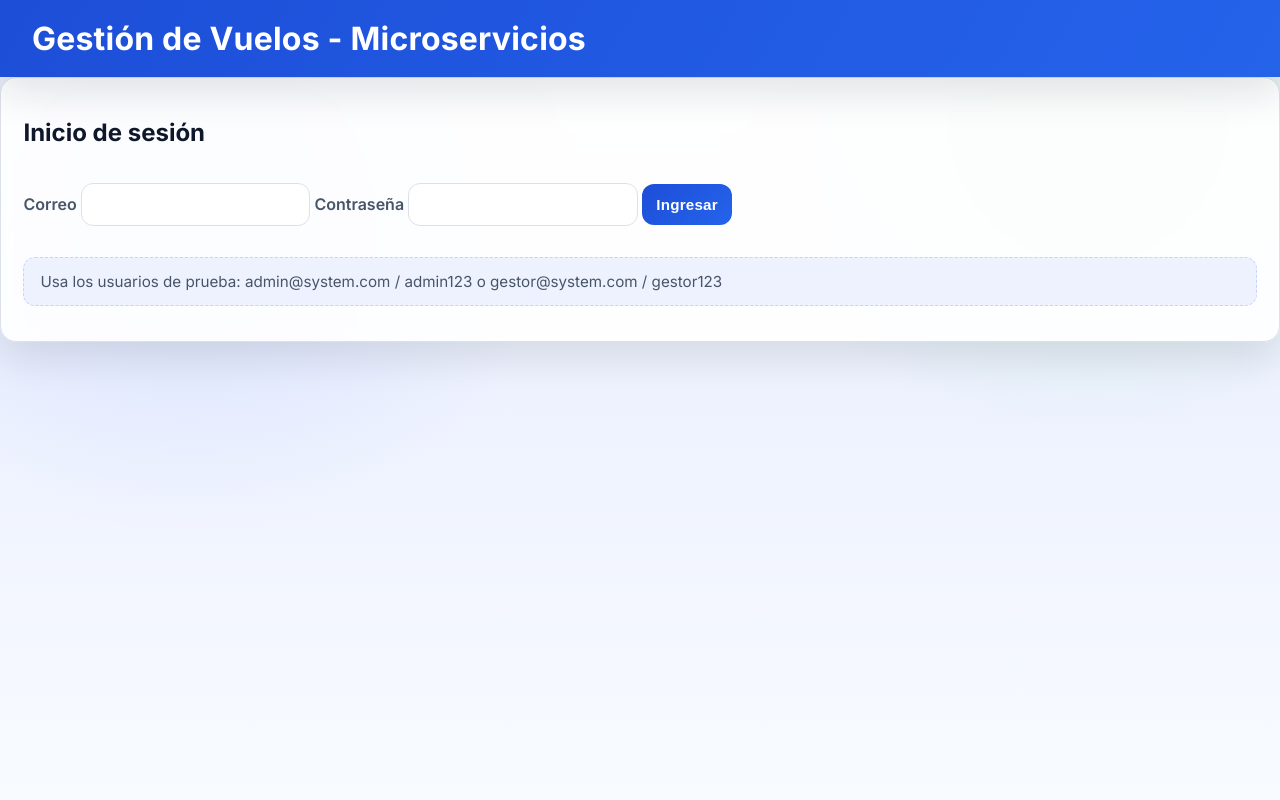
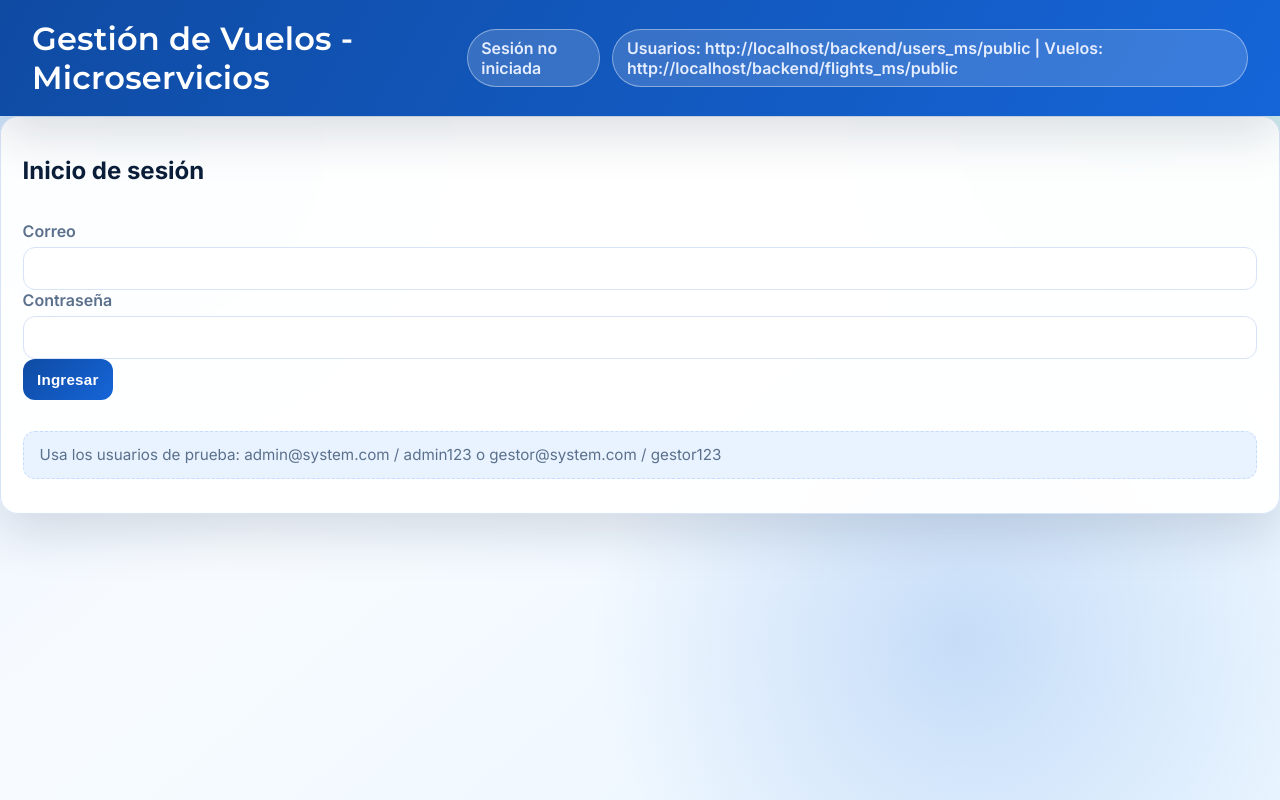
Before and after one commit to Joel-Baez/prototipo, a PHP site: page / in a window 1280 px wide. Run offline with PHP 8.4, Linux system fonts and the light colour scheme.

Commit message:
Improve frontend styling and auth feedback

```diff
--- a/frontend/css/styles.css
+++ b/frontend/css/styles.css
@@ -1,14 +1,16 @@
-@import url('https://fonts.googleapis.com/css2?family=Inter:wght@400;600;700&display=swap');
+@import url('https://fonts.googleapis.com/css2?family=Inter:wght@400;600;700&family=Montserrat:wght@600&display=swap');
 
 :root {
-    --primary: #2563eb;
-    --primary-dark: #1d4ed8;
-    --accent: #22c55e;
-    --surface: rgba(255, 255, 255, 0.9);
-    --border: #dbe0ea;
-    --text: #0f172a;
-    --muted: #475569;
-    --shadow: 0 15px 40px rgba(15, 23, 42, 0.12);
+    --primary: #1565d8;
+    --primary-dark: #0f4ba3;
+    --accent: #18a0fb;
+    --accent-2: #1ec8a5;
+    --surface: rgba(255, 255, 255, 0.95);
+    --border: #d7e3f7;
+    --text: #0b1f3a;
+    --muted: #5b708c;
+    --shadow: 0 18px 50px rgba(11, 31, 58, 0.15);
+    --bg: linear-gradient(140deg, #e8f0ff 0%, #f7fbff 40%, #e9f5ff 100%);
 }
 
 * { box-sizing: border-box; }
@@ -17,9 +19,10 @@ body {
     font-family: 'Inter', system-ui, -apple-system, sans-serif;
     margin: 0;
     min-height: 100vh;
-    background: radial-gradient(circle at 15% 20%, rgba(37, 99, 235, 0.12), transparent 30%),
-        radial-gradient(circle at 85% 10%, rgba(34, 197, 94, 0.14), transparent 28%),
-        linear-gradient(180deg, #f7f9fc, #eef2ff 50%, #f8fbff);
+    background: radial-gradient(circle at 12% 20%, rgba(24, 160, 251, 0.20), transparent 26%),
+        radial-gradient(circle at 88% 12%, rgba(30, 200, 165, 0.25), transparent 25%),
+        radial-gradient(circle at 75% 80%, rgba(15, 101, 216, 0.18), transparent 32%),
+        var(--bg);
     color: var(--text);
 }
 
@@ -40,22 +43,41 @@ h1 {
     margin: 0;
     font-weight: 700;
     letter-spacing: 0.2px;
+    font-family: 'Montserrat', 'Inter', sans-serif;
+}
+
+.status-bar {
+    display: flex;
+    gap: 0.75rem;
+    align-items: center;
+}
+
+.pill {
+    display: inline-flex;
+    align-items: center;
+    gap: 0.45rem;
+    padding: 0.5rem 0.85rem;
+    border-radius: 999px;
+    border: 1px solid rgba(255,255,255,0.4);
+    background: rgba(255,255,255,0.16);
+    color: #e5edff;
+    font-weight: 600;
 }
 
 .grid {
     display: grid;
-    grid-template-columns: repeat(auto-fit, minmax(340px, 1fr));
-    gap: 1.5rem;
-    margin: 1.5rem;
+    grid-template-columns: repeat(auto-fit, minmax(360px, 1fr));
+    gap: 1.4rem;
+    margin: 1.4rem;
 }
 
 .card {
     background: var(--surface);
-    padding: 1.25rem 1.4rem;
+    padding: 1.2rem 1.35rem;
     border: 1px solid var(--border);
-    border-radius: 16px;
+    border-radius: 18px;
     box-shadow: var(--shadow);
-    backdrop-filter: blur(6px);
+    backdrop-filter: blur(8px);
     display: flex;
     flex-direction: column;
     gap: 1rem;
@@ -74,14 +96,14 @@ h1 {
 .eyebrow {
     text-transform: uppercase;
     letter-spacing: 0.08em;
-    font-size: 0.76rem;
+    font-size: 0.78rem;
     color: var(--muted);
     margin: 0;
 }
 
 .stacked { display: grid; gap: 0.7rem; }
 
-form label { font-weight: 600; color: var(--muted); }
+form label { font-weight: 600; color: var(--muted); display: grid; gap: 0.35rem; }
 
 input, select, button {
     padding: 0.75rem 0.9rem;
@@ -142,23 +171,23 @@ tbody tr:hover { background: #e8f0ff; }
 .note {
     font-size: 0.95rem;
     color: var(--muted);
-    background: #eef2ff;
+    background: #e9f3ff;
     padding: 0.85rem 1rem;
     border-radius: 12px;
-    border: 1px dashed #c7d2fe;
+    border: 1px dashed #c6dbff;
 }
 
-th.actions { width: 180px; }
+th.actions { width: 200px; }
 
 .actions-cell { display: flex; flex-wrap: wrap; gap: 0.4rem; }
 
 .chip {
     border-radius: 999px;
-    padding: 0.45rem 0.8rem;
+    padding: 0.45rem 0.85rem;
     border: 1px solid var(--border);
     background: #fff;
     color: var(--text);
-    box-shadow: 0 2px 8px rgba(0, 0, 0, 0.06);
+    box-shadow: 0 4px 10px rgba(0, 0, 0, 0.06);
 }
 
 .chip.ghost { border-color: var(--border); color: var(--primary-dark); }
--- a/frontend/index.html
+++ b/frontend/index.html
@@ -9,8 +9,14 @@
 <body>
     <header>
         <h1>Gestión de Vuelos - Microservicios</h1>
-        <button id="logoutBtn" class="hidden">Cerrar sesión</button>
+        <div class="status-bar">
+            <span class="pill" id="roleBadge">Sesión no iniciada</span>
+            <span class="pill" id="endpointsInfo">Backend listo</span>
+            <button id="logoutBtn" class="hidden">Cerrar sesión</button>
+        </div>
     </header>
+
+    <div id="toast" class="toast hidden"></div>
 
     <section id="loginSection" class="card">
         <h2>Inicio de sesión</h2>
--- a/frontend/js/app.js
+++ b/frontend/js/app.js
@@ -16,16 +16,23 @@ const isDevPort = devPorts.includes(window.location.port);
 const guessedUsersApi = `${window.location.protocol}//${window.location.hostname}:8001`;
 const guessedFlightsApi = `${window.location.protocol}//${window.location.hostname}:8002`;
 
+const loginForm = document.getElementById('loginForm');
+const logoutBtn = document.getElementById('logoutBtn');
+const loginSection = document.getElementById('loginSection');
+const adminSection = document.getElementById('adminSection');
+const gestorSection = document.getElementById('gestorSection');
+const toast = document.getElementById('toast');
+const roleBadge = document.getElementById('roleBadge');
+const endpointsInfo = document.getElementById('endpointsInfo');
+
 const USERS_API = (usersApiOverride
     || (isDevPort ? guessedUsersApi : `${BASE_URL}/backend/users_ms/public`)).replace(/\/$/, '');
 const FLIGHTS_API = (flightsApiOverride
     || (isDevPort ? guessedFlightsApi : `${BASE_URL}/backend/flights_ms/public`)).replace(/\/$/, '');
 
-const loginForm = document.getElementById('loginForm');
-const logoutBtn = document.getElementById('logoutBtn');
-const loginSection = document.getElementById('loginSection');
-const adminSection = document.getElementById('adminSection');
-const gestorSection = document.getElementById('gestorSection');
+if (endpointsInfo) {
+    endpointsInfo.textContent = `Usuarios: ${USERS_API} | Vuelos: ${FLIGHTS_API}`;
+}
 
 // Preferimos sessionStorage para que el token se mantenga solo durante la sesión activa
 const storage = window.sessionStorage;
@@ -40,8 +47,18 @@ const role = () => storage.getItem('role');
 
 const authHeaders = () => ({
     'Content-Type': 'application/json',
-    Authorization: `Bearer ${token()}`,
+    ...(token() ? { Authorization: `Bearer ${token()}` } : {}),
 });
+
+let toastTimer;
+function showToast(message, type = 'error') {
+    if (!toast) return;
+    toast.className = `toast ${type}`;
+    toast.textContent = message;
+    toast.classList.remove('hidden');
+    clearTimeout(toastTimer);
+    toastTimer = setTimeout(() => toast.classList.add('hidden'), 4200);
+}
 
 const actionButtons = (actions = []) => {
     const wrapper = document.createElement('div');
@@ -94,7 +111,7 @@ const handleError = async (res) => {
         storage.clear();
         toggleSections();
     }
-    alert(payload.error || `Error (${res.status}) en la solicitud`);
+    showToast(payload.error || `Error (${res.status}) en la solicitud`, 'error');
 };
 
 loginForm.addEventListener('submit', async (e) => {
@@ -112,6 +129,7 @@ loginForm.addEventListener('submit', async (e) => {
     storage.setItem('token', data.token);
     storage.setItem('role', data.role);
     toggleSections();
+    showToast(`Sesión iniciada como ${data.role}`, 'success');
     if (data.role === 'administrador') {
         loadUsers();
         loadNaves();
@@ -129,6 +147,7 @@ logoutBtn.addEventListener('click', async () => {
     await fetch(`${USERS_API}/logout`, { method: 'POST', headers: authHeaders() });
     storage.clear();
     toggleSections();
+    showToast('Sesión finalizada', 'success');
 });
 
 function toggleSections() {
@@ -138,6 +157,9 @@ function toggleSections() {
     adminSection.classList.toggle('hidden', !(hasToken && role() === 'administrador'));
     // Solo el gestor puede operar reservas según los requisitos
     gestorSection.classList.toggle('hidden', !(hasToken && role() === 'gestor'));
+    if (roleBadge) {
+        roleBadge.textContent = hasToken ? `Rol: ${role()}` : 'Sesión no iniciada';
+    }
 }
 
 toggleSections();
@@ -149,6 +171,7 @@ async function restoreSession() {
     if (!res.ok) {
         storage.clear();
         toggleSections();
+        showToast('Tu sesión expiró, inicia de nuevo.', 'error');
         return;
     }
     const data = await res.json();
```
Also changed, not shown: other parts of frontend/css/styles.css (+49 -6 lines).
